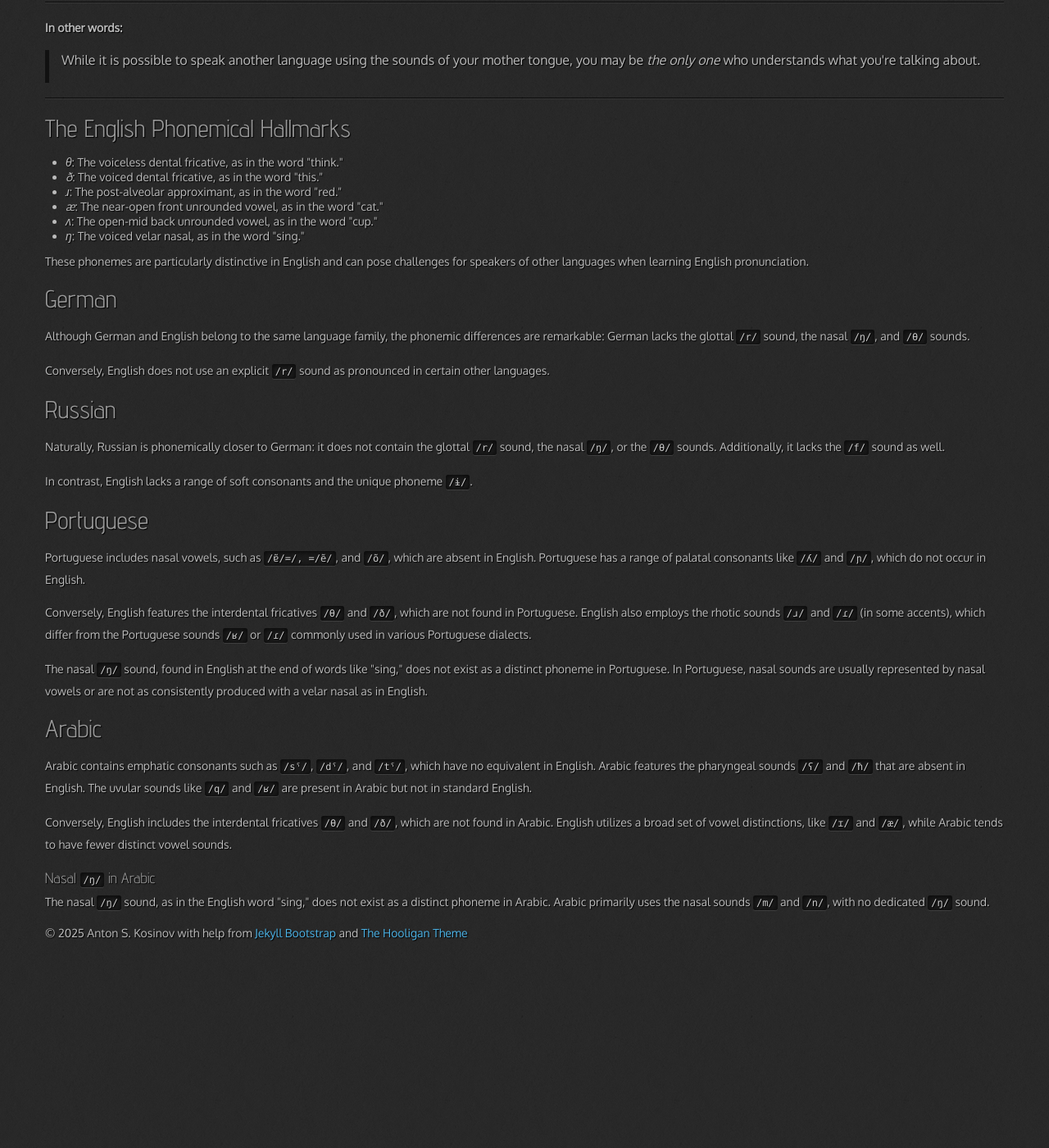
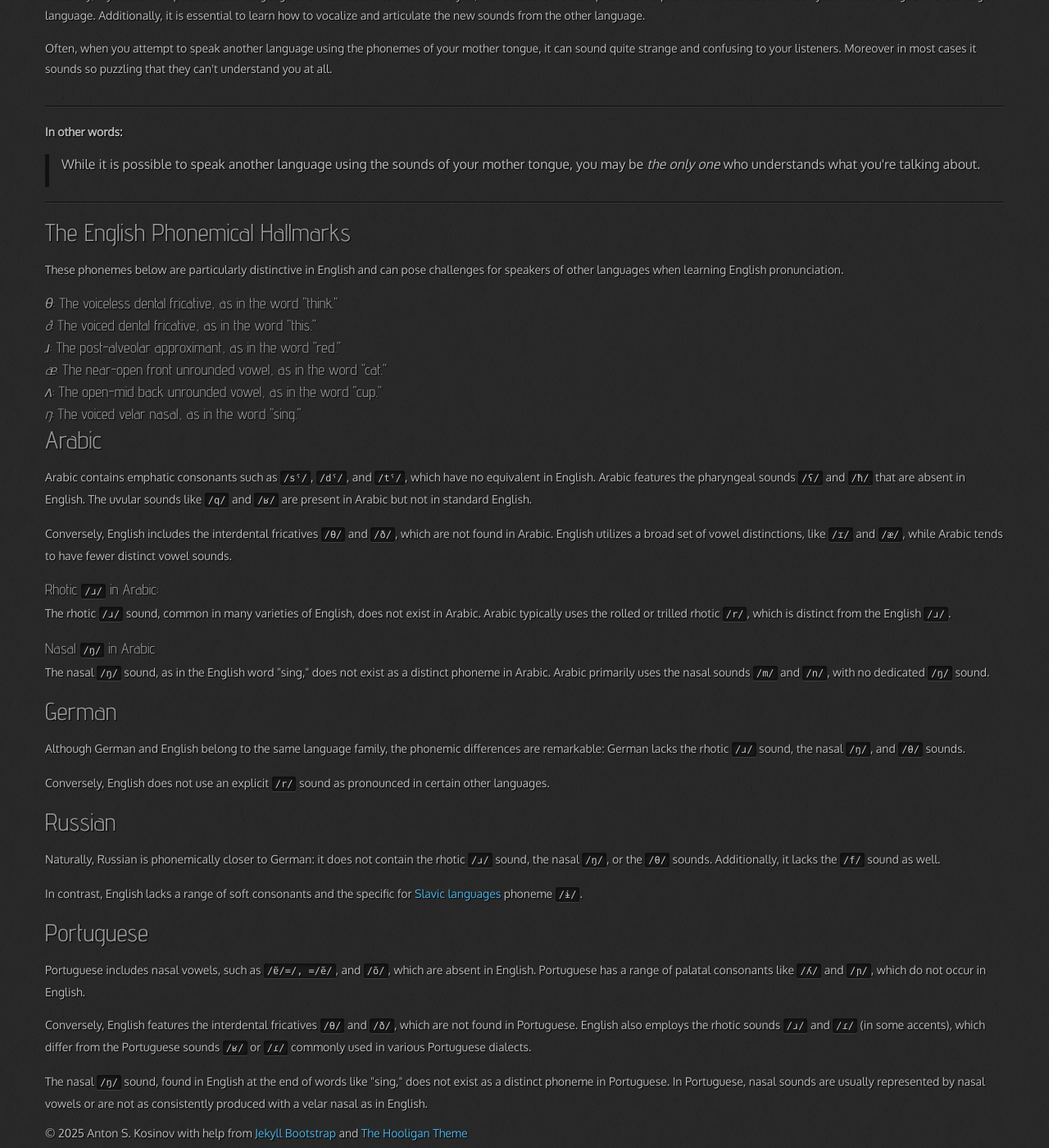
Before and after one commit to 0--key/0--key.github.io, a Jekyll site: the page built from _posts/2025-02-26-language-phonetic-discrepancies.html, in a window 1280 px wide and 1400 px high, scrolled down 903 px. Shown: the whole window at 82% size. Built offline with Jekyll 4.4.1, drawn with Linux system fonts in a browser that asks for light colours; nearby versions of some CDN libraries; before the commit the page ends 2059 px from its top, so only the background shows below that; some of the changed text lies outside the part shown.

Commit message:
Further clarification and enhancement

```diff
--- a/_posts/2025-02-26-language-phonetic-discrepancies.html
+++ b/_posts/2025-02-26-language-phonetic-discrepancies.html
@@ -18,15 +18,25 @@ tags: [phonemics, comparison]
 </ul>
 </li>
 <li><a href="#org59ef992">Preamble</a></li>
-<li><a href="#orgae6929d">The English Phonemical Hallmarks</a></li>
+<li><a href="#orgae6929d">The English Phonemical Hallmarks</a>
+<ul>
+<li><a href="#org4b1f4df"><i>θ</i>: The voiceless dental fricative, as in the word "think."</a></li>
+<li><a href="#orgb83e234"><i>ð</i>: The voiced dental fricative, as in the word "this."</a></li>
+<li><a href="#org73f3d4f"><i>ɹ</i>: The post-alveolar approximant, as in the word "red."</a></li>
+<li><a href="#org22145ed"><i>æ</i>: The near-open front unrounded vowel, as in the word "cat."</a></li>
+<li><a href="#orgf78b074"><i>ʌ</i>: The open-mid back unrounded vowel, as in the word "cup."</a></li>
+<li><a href="#org9345684"><i>ŋ</i>: The voiced velar nasal, as in the word "sing."</a></li>
+</ul>
+</li>
+<li><a href="#org288bea6">Arabic</a>
+<ul>
+<li><a href="#org6119b3a">Rhotic <code>/ɹ/</code> in Arabic:</a></li>
+<li><a href="#orgb0e7438">Nasal <code>/ŋ/</code> in Arabic</a></li>
+</ul>
+</li>
 <li><a href="#org9301c6d">German</a></li>
 <li><a href="#orge7262ba">Russian</a></li>
 <li><a href="#org0243d04">Portuguese</a></li>
-<li><a href="#org288bea6">Arabic</a>
-<ul>
-<li><a href="#orgb0e7438">Nasal <code>/ŋ/</code> in Arabic</a></li>
-</ul>
-</li>
 </ul>
 </div>
 </div>
@@ -65,6 +75,7 @@ one language.
 </div>
 </div>
 </div>
+
 
 <div id="outline-container-org59ef992" class="outline-2">
 <h2 id="org59ef992">Preamble</h2>
@@ -105,32 +116,88 @@ you're talking about.
 </div>
 </div>
 
+
 <div id="outline-container-orgae6929d" class="outline-2">
 <h2 id="orgae6929d">The English Phonemical Hallmarks</h2>
 <div class="outline-text-2" id="text-orgae6929d">
-<ul class="org-ul">
-<li><i>θ</i>: The voiceless dental fricative, as in the word "think."</li>
-<li><i>ð</i>: The voiced dental fricative, as in the word "this."</li>
-<li><i>ɹ</i>: The post-alveolar approximant, as in the word "red."</li>
-<li><i>æ</i>: The near-open front unrounded vowel, as in the word "cat."</li>
-<li><i>ʌ</i>: The open-mid back unrounded vowel, as in the word "cup."</li>
-<li><i>ŋ</i>: The voiced velar nasal, as in the word "sing."</li>
-</ul>
-
 <p>
-These phonemes are particularly distinctive in English and can pose
-challenges for speakers of other languages when learning English
+These phonemes below are particularly distinctive in English and can
+pose challenges for speakers of other languages when learning English
 pronunciation.
 </p>
 </div>
+
+<div id="outline-container-org4b1f4df" class="outline-3">
+<h3 id="org4b1f4df"><i>θ</i>: The voiceless dental fricative, as in the word "think."</h3>
 </div>
+<div id="outline-container-orgb83e234" class="outline-3">
+<h3 id="orgb83e234"><i>ð</i>: The voiced dental fricative, as in the word "this."</h3>
+</div>
+<div id="outline-container-org73f3d4f" class="outline-3">
+<h3 id="org73f3d4f"><i>ɹ</i>: The post-alveolar approximant, as in the word "red."</h3>
+</div>
+<div id="outline-container-org22145ed" class="outline-3">
+<h3 id="org22145ed"><i>æ</i>: The near-open front unrounded vowel, as in the word "cat."</h3>
+</div>
+<div id="outline-container-orgf78b074" class="outline-3">
+<h3 id="orgf78b074"><i>ʌ</i>: The open-mid back unrounded vowel, as in the word "cup."</h3>
+</div>
+<div id="outline-container-org9345684" class="outline-3">
+<h3 id="org9345684"><i>ŋ</i>: The voiced velar nasal, as in the word "sing."</h3>
+</div>
+</div>
+
+
+<div id="outline-container-org288bea6" class="outline-2">
+<h2 id="org288bea6">Arabic</h2>
+<div class="outline-text-2" id="text-org288bea6">
+<p>
+Arabic contains emphatic consonants such as <code>/sˤ/</code>, <code>/dˤ/</code>, and
+<code>/tˤ/</code>, which have no equivalent in English. Arabic features the
+pharyngeal sounds <code>/ʕ/</code> and <code>/ħ/</code> that are absent in English.  The
+uvular sounds like <code>/q/</code> and <code>/ʁ/</code> are present in Arabic but not in
+standard English.
+</p>
+
+<p>
+Conversely, English includes the interdental fricatives <code>/θ/</code> and
+<code>/ð/</code>, which are not found in Arabic.  English utilizes a broad set of
+vowel distinctions, like <code>/ɪ/</code> and <code>/æ/</code>, while Arabic tends to have
+fewer distinct vowel sounds.
+</p>
+</div>
+
+<div id="outline-container-org6119b3a" class="outline-3">
+<h3 id="org6119b3a">Rhotic <code>/ɹ/</code> in Arabic:</h3>
+<div class="outline-text-3" id="text-org6119b3a">
+<p>
+The rhotic <code>/ɹ/</code> sound, common in many varieties of English, does not
+exist in Arabic. Arabic typically uses the rolled or trilled rhotic
+<code>/r/</code>, which is distinct from the English <code>/ɹ/</code>.
+</p>
+</div>
+</div>
+
+<div id="outline-container-orgb0e7438" class="outline-3">
+<h3 id="orgb0e7438">Nasal <code>/ŋ/</code> in Arabic</h3>
+<div class="outline-text-3" id="text-orgb0e7438">
+<p>
+The nasal <code>/ŋ/</code> sound, as in the English word "sing," does not exist
+as a distinct phoneme in Arabic. Arabic primarily uses the nasal
+sounds <code>/m/</code> and <code>/n/</code>, with no dedicated <code>/ŋ/</code> sound.
+</p>
+</div>
+</div>
+</div>
+
+
 
 <div id="outline-container-org9301c6d" class="outline-2">
 <h2 id="org9301c6d">German</h2>
 <div class="outline-text-2" id="text-org9301c6d">
 <p>
 Although German and English belong to the same language family, the
-phonemic differences are remarkable: German lacks the glottal <code>/r/</code>
+phonemic differences are remarkable: German lacks the rhotic <code>/ɹ/</code>
 sound, the nasal <code>/ŋ/</code>, and <code>/θ/</code> sounds.
 </p>
 
@@ -141,21 +208,23 @@ in certain other languages.
 </div>
 </div>
 
+
 <div id="outline-container-orge7262ba" class="outline-2">
 <h2 id="orge7262ba">Russian</h2>
 <div class="outline-text-2" id="text-orge7262ba">
 <p>
 Naturally, Russian is phonemically closer to German: it does not
-contain the glottal <code>/r/</code> sound, the nasal <code>/ŋ/</code>, or the <code>/θ/</code>
+contain the rhotic <code>/ɹ/</code> sound, the nasal <code>/ŋ/</code>, or the <code>/θ/</code>
 sounds. Additionally, it lacks the <code>/f/</code> sound as well.
 </p>
 
 <p>
-In contrast, English lacks a range of soft consonants and the unique
-phoneme <code>/ɨ/</code>.
+In contrast, English lacks a range of soft consonants and the specific
+for <a href="https://en.wikipedia.org/wiki/Slavic_languages">Slavic languages</a> phoneme <code>/ɨ/</code>.
 </p>
 </div>
 </div>
+
 
 <div id="outline-container-org0243d04" class="outline-2">
 <h2 id="org0243d04">Portuguese</h2>
@@ -182,34 +251,3 @@ are not as consistently produced with a velar nasal as in English.
 </p>
 </div>
 </div>
-
-<div id="outline-container-org288bea6" class="outline-2">
-<h2 id="org288bea6">Arabic</h2>
-<div class="outline-text-2" id="text-org288bea6">
-<p>
-Arabic contains emphatic consonants such as <code>/sˤ/</code>, <code>/dˤ/</code>, and
-<code>/tˤ/</code>, which have no equivalent in English. Arabic features the
-pharyngeal sounds <code>/ʕ/</code> and <code>/ħ/</code> that are absent in English.  The
-uvular sounds like <code>/q/</code> and <code>/ʁ/</code> are present in Arabic but not in
-standard English.
-</p>
-
-<p>
-Conversely, English includes the interdental fricatives <code>/θ/</code> and
-<code>/ð/</code>, which are not found in Arabic.  English utilizes a broad set of
-vowel distinctions, like <code>/ɪ/</code> and <code>/æ/</code>, while Arabic tends to have
-fewer distinct vowel sounds.
-</p>
-</div>
-
-<div id="outline-container-orgb0e7438" class="outline-3">
-<h3 id="orgb0e7438">Nasal <code>/ŋ/</code> in Arabic</h3>
-<div class="outline-text-3" id="text-orgb0e7438">
-<p>
-The nasal <code>/ŋ/</code> sound, as in the English word "sing," does not exist
-as a distinct phoneme in Arabic. Arabic primarily uses the nasal
-sounds <code>/m/</code> and <code>/n/</code>, with no dedicated <code>/ŋ/</code> sound.
-</p>
-</div>
-</div>
-</div>
```
